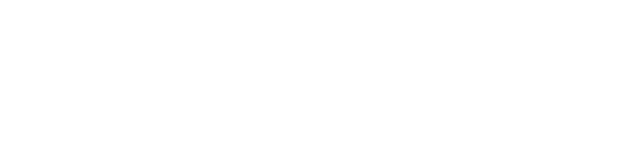
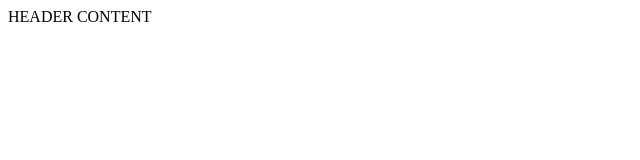
Before and after one commit to mkrivickas/git-conflict, a website: page index.html in a window 1280 px wide. Shown: the whole page, without its empty margins (0-640 px from the left). Drawn offline with Linux system fonts and the light colour scheme.

Commit message:
Header commit

```diff
--- a/index.html
+++ b/index.html
@@ -5,5 +5,7 @@
         <meta name="viewport" content="width=device-width, initial-scale=1.0" />
         <title>Bit | Git conflict</title>
     </head>
-    <body></body>
+    <body>
+        <header>HEADER CONTENT</header>
+    </body>
 </html>
```
